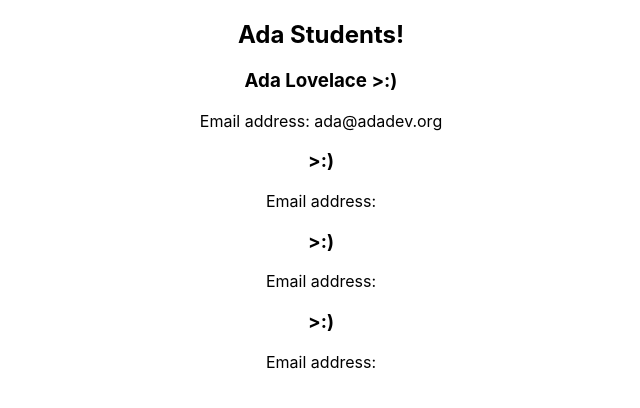
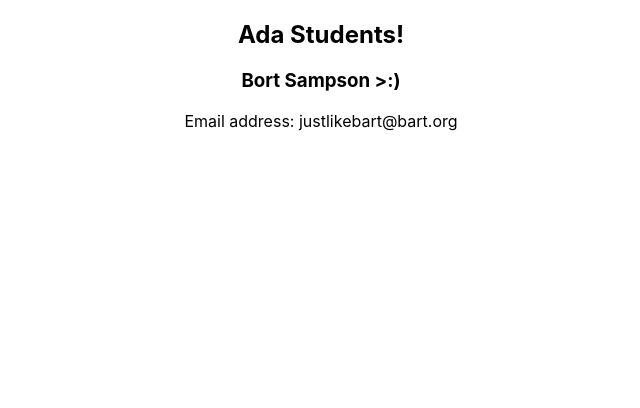
Before and after one commit to Ada-C11/ada-students-ports, a React (Create React App) app: page / in a window 1280 px wide. Shown: the top 408 px of the page, without its empty margins (319-959 px from the left). Built offline with nearby package versions, Linux system fonts and the light colour scheme.

Commit message:
create student collection component, use that in app and to render one student component

```diff
--- a/src/App.js
+++ b/src/App.js
@@ -1,6 +1,6 @@
 import React from 'react';
 import './App.css';
-import Student from './components/Student'
+import StudentCollection from './components/StudentCollection';
 
 function App() {
   return (
@@ -9,14 +9,7 @@ function App() {
         <h2>Ada Students!</h2>
       </header>
       <main>
-        <Student fullName="Ada Lovelace" email="ada@adadev.org" />
-        <Student />
-        {/* Fill out my full name and email! */}
-        <Student />
-        {/* Fill out my full name and email! */}
-        <Student />
-        {/* Fill out my full name and email! */}
-
+        <StudentCollection />
       </main>
 
     </div>
--- /dev/null
+++ b/src/components/StudentCollection.js
@@ -0,0 +1,12 @@
+import React from 'react';
+import Student from './Student';
+
+const StudentCollection = () => {
+  return (
+    <section>
+      <Student fullName="Bort Sampson" email="justlikebart@bart.org" />
+    </section>
+  );
+};
+
+export default StudentCollection;
```
